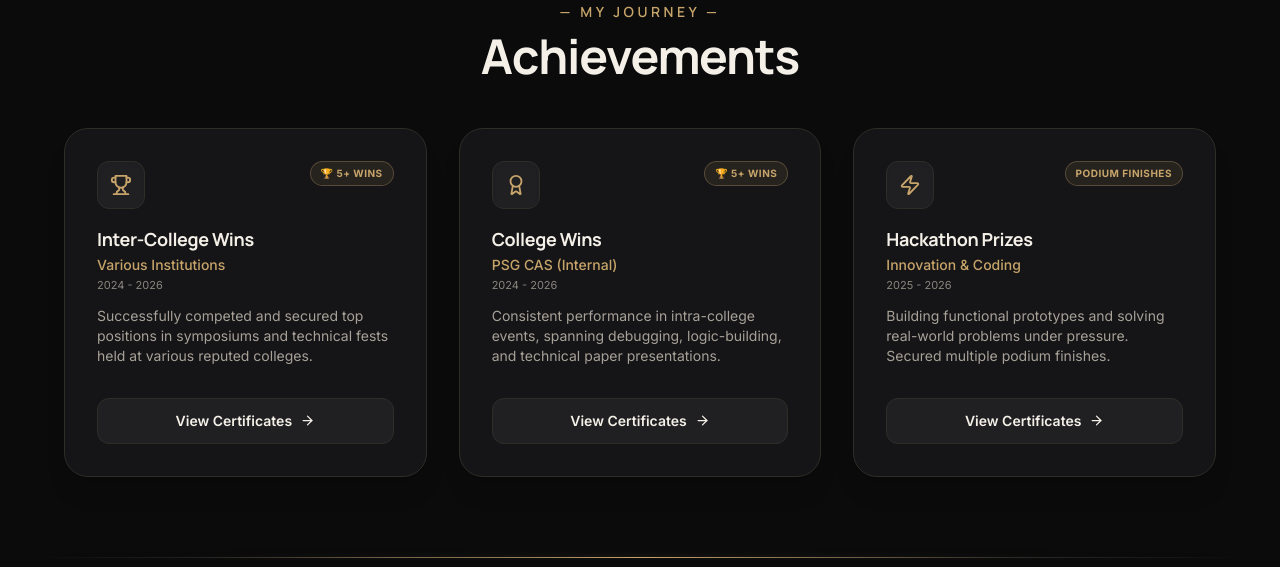
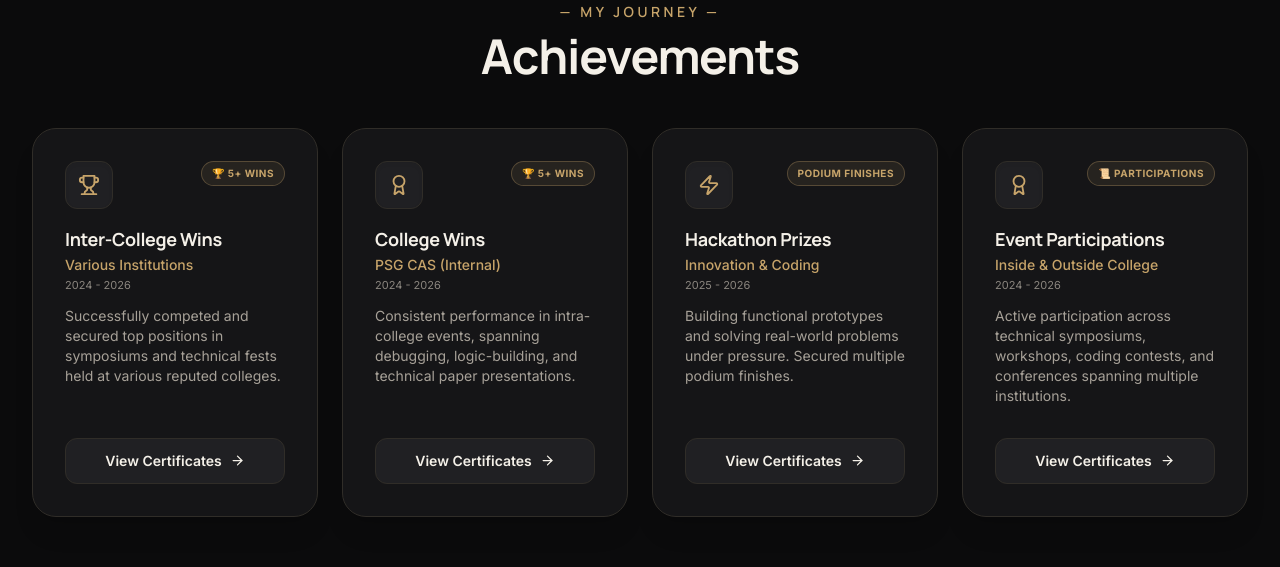
Before and after one commit to Amarnath2007/New_Portfolio, a Next.js app: page / in a window 1280 px wide. Shown: the part 1620-2187 px from the top of the page. Built offline with nearby package versions, Linux system fonts and the light colour scheme; no server answers.

Commit message:
feat: add Event Participations category to achievements and gallery

```diff
--- a/app/achievements/[category]/page.tsx
+++ b/app/achievements/[category]/page.tsx
@@ -10,6 +10,7 @@ import { supabase } from "@/lib/supabase";
 import Navbar from "@/components/Navbar";
 import StarsBg from "@/components/StarsBg";
 import Footer from "@/components/Footer";
+import CertificateModal, { CertificateModalData } from "@/components/CertificateModal";
 
 interface AchievementFile {
   id: string;
@@ -22,6 +23,7 @@ const CATEGORY_NAMES: Record<string, string> = {
   intercollege: "Inter-College Wins",
   hackathon: "Hackathon Prizes",
   events: "College Wins (PSG CAS)",
+  participations: "Event Participations",
 };
 
 export default function AchievementGallery() {
@@ -30,32 +32,67 @@ export default function AchievementGallery() {
   const [files, setFiles] = useState<AchievementFile[]>([]);
   const [loading, setLoading] = useState(true);
   const [selectedImage, setSelectedImage] = useState<string | null>(null);
+  const [selectedCert, setSelectedCert] = useState<CertificateModalData | null>(null);
 
   useEffect(() => {
     async function fetchFiles() {
+      try {
+        const foundFiles: AchievementFile[] = [];
+
+        // 1. Fetch from Supabase storage bucket (if files exist there)
         try {
           const { data, error } = await supabase.storage
             .from("achievements")
             .list(category);
 
-        if (error) throw error;
-
-        if (data) {
-          const formattedFiles = data.map((file) => {
+          if (!error && data && data.length > 0) {
+            data.forEach((file) => {
               const isPdf = file.name.toLowerCase().endsWith(".pdf");
               const { data: urlData } = supabase.storage
                 .from("achievements")
                 .getPublicUrl(`${category}/${file.name}`);
 
-            return {
+              foundFiles.push({
                 id: file.id || file.name,
                 name: file.name,
                 url: urlData.publicUrl,
                 type: isPdf ? ("pdf" as const) : ("image" as const),
-            };
               });
-          setFiles(formattedFiles);
+            });
           }
+        } catch (supaErr) {
+          console.warn("Supabase bucket fetch skipped:", supaErr);
+        }
+
+        // 2. Fetch from Portfolio published data
+        try {
+          const res = await fetch("/api/portfolio-data");
+          if (res.ok) {
+            const json = await res.json();
+            const achievements = json.data?.achievements || [];
+            achievements.forEach((ach: any) => {
+              if (ach.category === category) {
+                const targetUrl = ach.proof_document || ach.image;
+                if (targetUrl) {
+                  const isPdf = targetUrl.toLowerCase().includes(".pdf");
+                  // Avoid duplicates
+                  if (!foundFiles.some((f) => f.url === targetUrl)) {
+                    foundFiles.push({
+                      id: ach.id,
+                      name: `${ach.title} — ${ach.event_name || ach.position_award || "Certificate"}`,
+                      url: targetUrl,
+                      type: isPdf ? ("pdf" as const) : ("image" as const),
+                    });
+                  }
+                }
+              }
+            });
+          }
+        } catch (dataErr) {
+          console.warn("Portfolio data fetch skipped:", dataErr);
+        }
+
+        setFiles(foundFiles);
       } catch (err) {
         console.error("Error fetching achievement files:", err);
       } finally {
@@ -72,7 +109,11 @@ export default function AchievementGallery() {
     if (file.type === "image") {
       setSelectedImage(file.url);
     } else {
-      window.open(file.url, "_blank");
+      setSelectedCert({
+        title: file.name,
+        issuer: CATEGORY_NAMES[category] || "Achievement Certificate",
+        file_url: file.url,
+      });
     }
   };
 
@@ -97,7 +138,7 @@ export default function AchievementGallery() {
             {CATEGORY_NAMES[category] || "Achievements"} <span className="text-[#C7A46A]">Gallery</span>
           </h1>
           <p className="text-[#A7A198] text-base sm:text-lg max-w-2xl">
-            A collection of certificates and captures from my journey in {CATEGORY_NAMES[category]?.toLowerCase() || "this category"}.
+            A verified collection of certificates, awards, and captures from {CATEGORY_NAMES[category]?.toLowerCase() || "this category"}.
           </p>
         </div>
 
@@ -152,7 +193,7 @@ export default function AchievementGallery() {
                     className="flex items-center justify-center gap-2 w-full py-2.5 rounded-xl bg-[#202023] border border-[#302D28] text-[#F4F0E8] text-xs sm:text-sm font-semibold hover:bg-[#C7A46A] hover:text-[#191919] hover:border-[#C7A46A] transition-all duration-300"
                   >
                     <ExternalLink size={14} />
-                    {file.type === "image" ? "View Certificate" : "Open PDF"}
+                    View Certificate
                   </button>
                 </div>
               </motion.div>
@@ -168,7 +209,7 @@ export default function AchievementGallery() {
         )}
       </div>
 
-      {/* Lightbox Modal */}
+      {/* Image Lightbox Modal */}
       <AnimatePresence>
         {selectedImage && (
           <motion.div
@@ -205,6 +246,12 @@ export default function AchievementGallery() {
         )}
       </AnimatePresence>
 
+      {/* Custom Certificate Lightbox Modal for PDFs */}
+      <CertificateModal
+        cert={selectedCert}
+        onClose={() => setSelectedCert(null)}
+      />
+
       <Footer />
     </main>
   );
--- /dev/null
+++ b/app/api/portfolio-data/route.ts
@@ -0,0 +1,16 @@
+import { NextResponse } from "next/server";
+import { getPublishedPortfolioData } from "@/lib/portfolio-data";
+
+export const dynamic = "force-dynamic";
+
+export async function GET() {
+  try {
+    const data = getPublishedPortfolioData();
+    return NextResponse.json({ data });
+  } catch (err: any) {
+    return NextResponse.json(
+      { error: err?.message || "Failed to fetch portfolio data" },
+      { status: 500 }
+    );
+  }
+}
--- a/components/Achievements.tsx
+++ b/components/Achievements.tsx
@@ -51,6 +51,15 @@ const defaultAchievements = [
     description:
       "Building functional prototypes and solving real-world problems under pressure. Secured multiple podium finishes.",
   },
+  {
+    icon: Award,
+    title: "Event Participations",
+    highlight: "📜 Participations",
+    subtitle: "Inside & Outside College",
+    category: "participations",
+    description:
+      "Active participation across technical symposiums, workshops, coding contests, and conferences spanning multiple institutions.",
+  },
 ];
 
 interface AchievementsProps {
@@ -81,7 +90,7 @@ export default function Achievements({ data }: AchievementsProps) {
         </motion.div>
 
         {/* Balanced Cards Grid */}
-        <div className="grid grid-cols-1 md:grid-cols-2 lg:grid-cols-3 gap-6 lg:gap-8 max-w-6xl mx-auto">
+        <div className={`grid ${items.length <= 3 ? "grid-cols-1 md:grid-cols-2 lg:grid-cols-3 max-w-6xl" : "grid-cols-1 sm:grid-cols-2 lg:grid-cols-4 max-w-7xl"} gap-5 lg:gap-6 mx-auto`}>
           {items.map((item: any, i: number) => {
             const Icon = resolveAchievementIcon(item.icon);
             const badge = item.highlight || item.position_award;
--- a/components/admin/AdminDashboardClient.tsx
+++ b/components/admin/AdminDashboardClient.tsx
@@ -1587,6 +1587,7 @@ export default function AdminDashboardClient() {
                       <option value="intercollege">Inter-College Wins</option>
                       <option value="events">College Wins (Internal)</option>
                       <option value="hackathon">Hackathon Prizes</option>
+                      <option value="participations">Event Participations (Inside & Outside College)</option>
                     </select>
                   </div>
                 </div>
--- a/data/portfolio-published.json
+++ b/data/portfolio-published.json
@@ -115,6 +115,18 @@
       "date": "2025 - 2026",
       "category": "hackathon",
       "icon": "Zap",
+      "image": "",
+      "proof_document": ""
+    },
+    {
+      "id": "ach-4",
+      "title": "Event Participations",
+      "event_name": "Inside & Outside College",
+      "description": "Active participation across technical symposiums, workshops, coding contests, and conferences spanning multiple institutions.",
+      "position_award": "📜 Participations",
+      "date": "2024 - 2026",
+      "category": "participations",
+      "icon": "Award",
       "image": "",
       "proof_document": ""
     }
```
Lines whose indentation alone changed are shown as unchanged.
